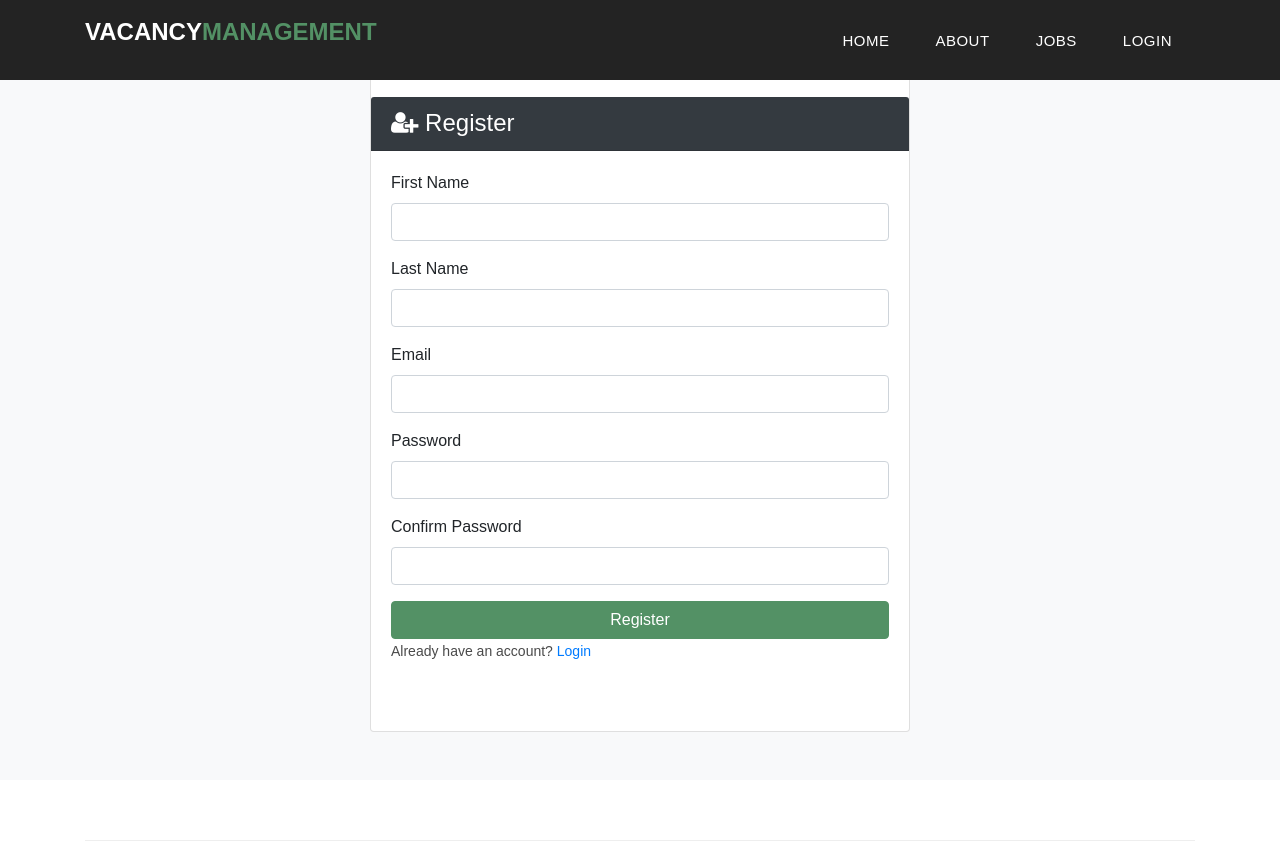
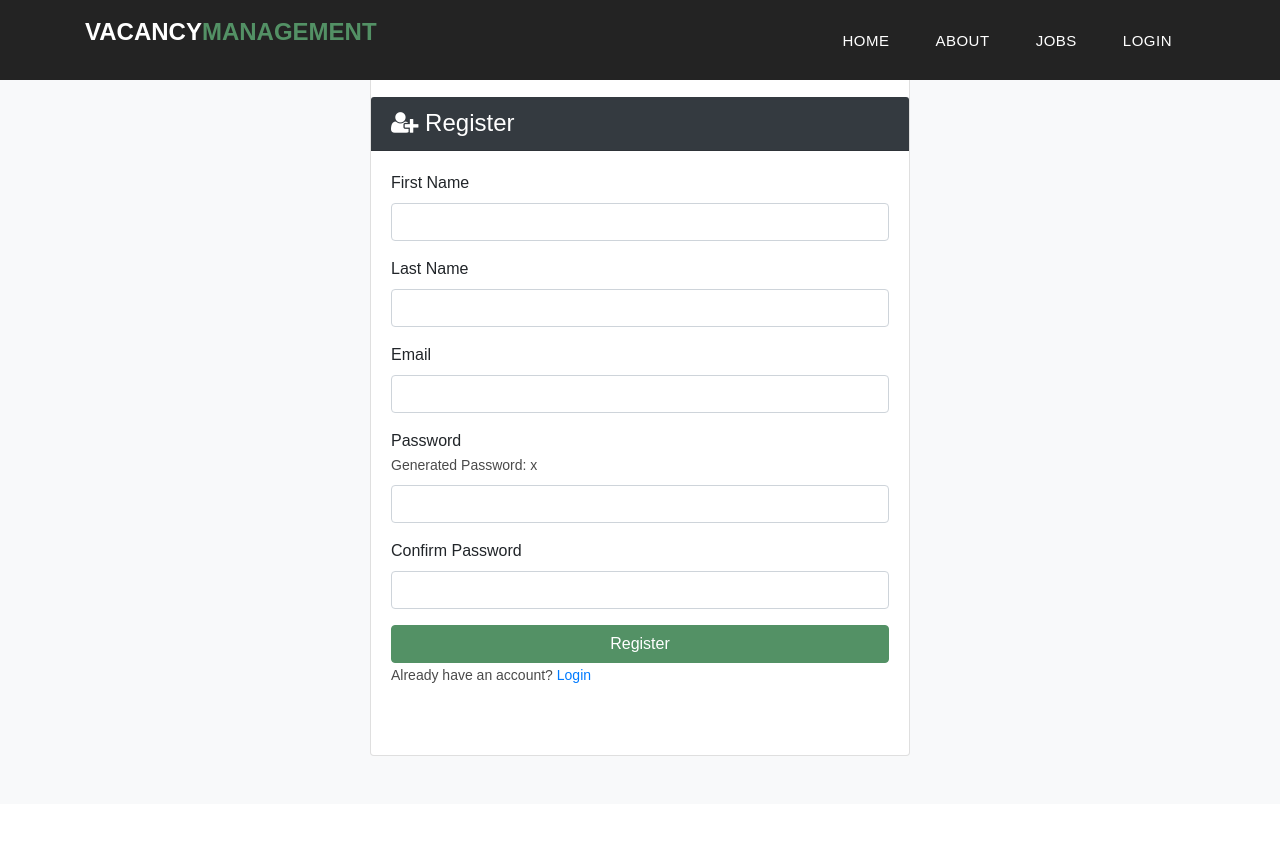
Before and after one commit to Siddesh24121998/Vacancy-Management-v2, a Django app: template templates/accounts/register.html in a window 1280 px wide. Shown: the top 844 px of the page. Run offline with Django 3.2, Linux system fonts and the light colour scheme; the template is opened without the code that fills it: most values are stand-ins (such as "Sample title", 1, 10 or a date in 2020); parts of the project's set-up code (start-up, migrations or seed data) failed here and were passed over; some libraries are stand-ins or nearby versions.

Commit message:
included package

```diff
--- a/accounts/views.py
+++ b/accounts/views.py
@@ -3,6 +3,7 @@ from django.contrib import messages, auth
 from accounts.models import User
 from applications.models import Application
 from django.contrib.auth.decorators import login_required
+from applicationcount import generate
 
 # Create your views here.
 def login(request):
@@ -49,7 +50,8 @@ def register(request):
            messages.error(request , 'Passwords do not match!')
            return redirect('register')
     else:
-        return render(request,'accounts/register.html')
+        generate_pass = generate.generate_password()
+        return render(request,'accounts/register.html', {'generated_password':generate_pass})
 
 def logout(request):
     if request.method == "POST":
--- a/jobs/views.py
+++ b/jobs/views.py
@@ -5,6 +5,7 @@ from .models import Job
 from django.http import HttpResponse
 from django.contrib.auth.decorators import login_required
 from datetime import datetime
+from applicationcount import generate
 
 def index(request):
     jobs = Job.objects.order_by('-job_date').filter(is_published = True) # Fetching data from db
@@ -23,9 +24,11 @@ def job(request,job_id):
      #If user searches for an invalid job , display a 404 error page
 
     job = get_object_or_404(Job , pk=job_id)
+    application_count = generate.get_application_count()
 
     context = {
-        'job': job
+        'job': job,
+        'applications_count':application_count,
     }
 
     return render (request , 'jobs/job.html',context)
--- a/templates/accounts/register.html
+++ b/templates/accounts/register.html
@@ -30,7 +30,7 @@
                   <input type="email" name="email" class="form-control" required autocomplete="off">
                 </div>
                 <div class="form-group">
-                  <label for="password">Password</label>
+                  <label for="password">Password <p>Generated Password: <strong>{{ generated_password }}</strong></p> </label>
                   <input type="password" name="password" class="form-control" required>
                 </div>
                 <div class="form-group">
--- a/templates/jobs/job.html
+++ b/templates/jobs/job.html
@@ -88,7 +88,8 @@
             <strong title="Experience">Experience: {{job.experience}}</strong>
             <br>
             <strong title="Application Deadline">Application Deadline: {{job.deadline | date:"F d Y" }}</strong>
-
+             <br/>
+            <strong title="Application Deadline">No. Candidates Applied: {{ applications_count }}</strong>
           </div>
         </div>
       </div>
```
